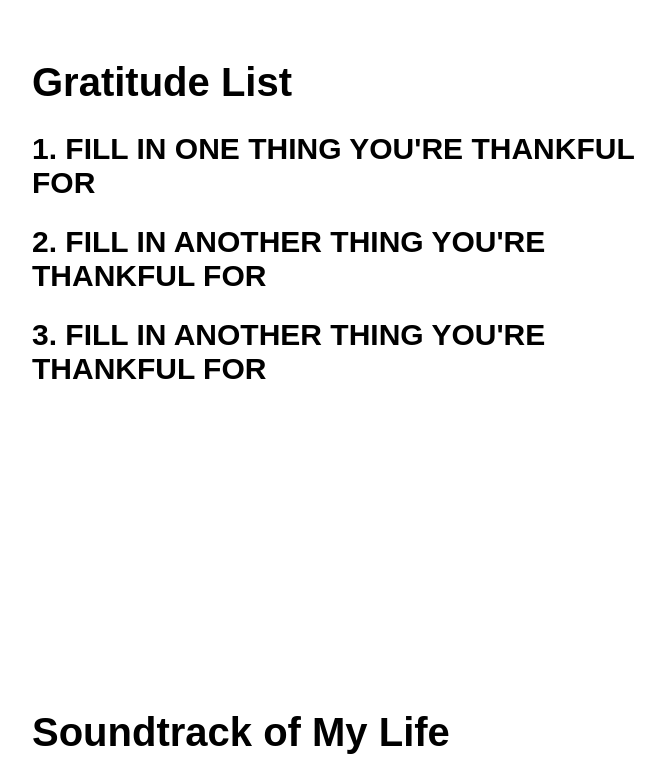
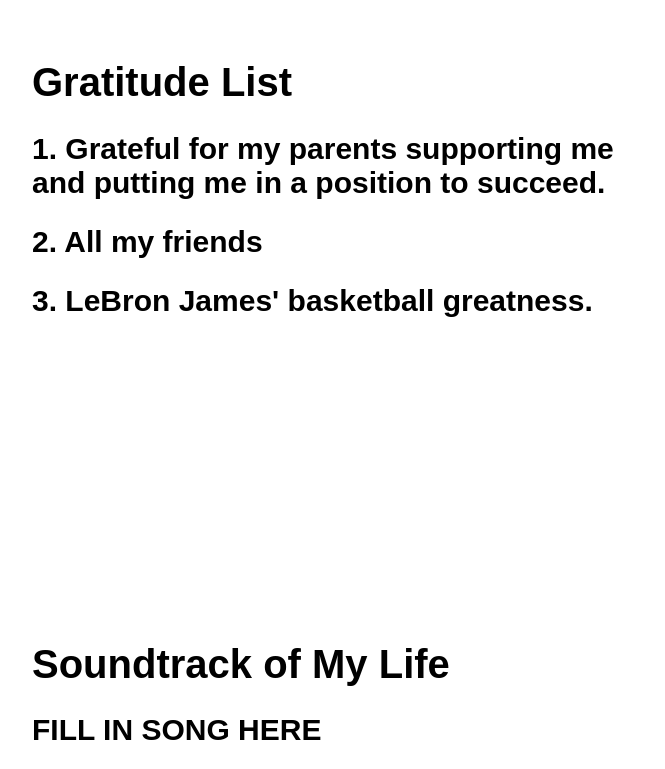
Before and after one commit to PFHomewood/Makye-Daniels, a plain HTML site: page index.html in a window 1280 px wide. Shown: the part 1620-2389 px from the top of the page, without its empty margins (288-953 px from the left). Drawn offline with Linux system fonts and the light colour scheme; grey boxes are pictures that could not be loaded.

Commit message:
Update index.html

```diff
--- a/index.html
+++ b/index.html
@@ -52,9 +52,9 @@
 
      <div class="textblock" style="text-align: left">
  <h1>Gratitude List</h1>
-  <h2>1. FILL IN ONE THING YOU'RE THANKFUL FOR</h2>
-  <h2>2. FILL IN ANOTHER THING YOU'RE THANKFUL FOR</h2>
-  <h2>3. FILL IN ANOTHER THING YOU'RE THANKFUL FOR</h2>
+  <h2>1. Grateful for my parents supporting me and putting me in a position to succeed.</h2>
+  <h2>2. All my friends</h2>
+  <h2>3. LeBron James' basketball greatness.</h2>
   </div>
 
 <br>
```
